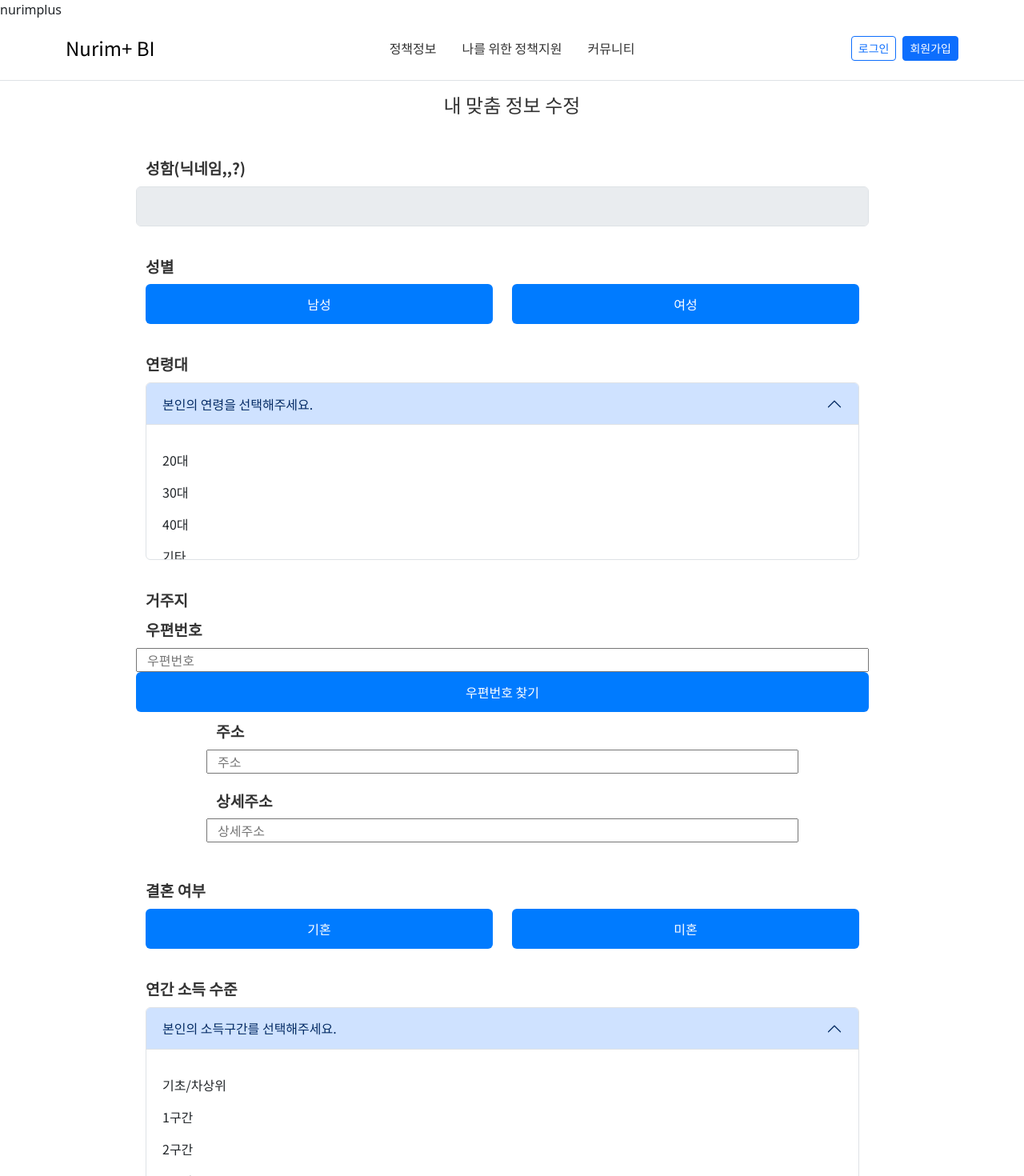
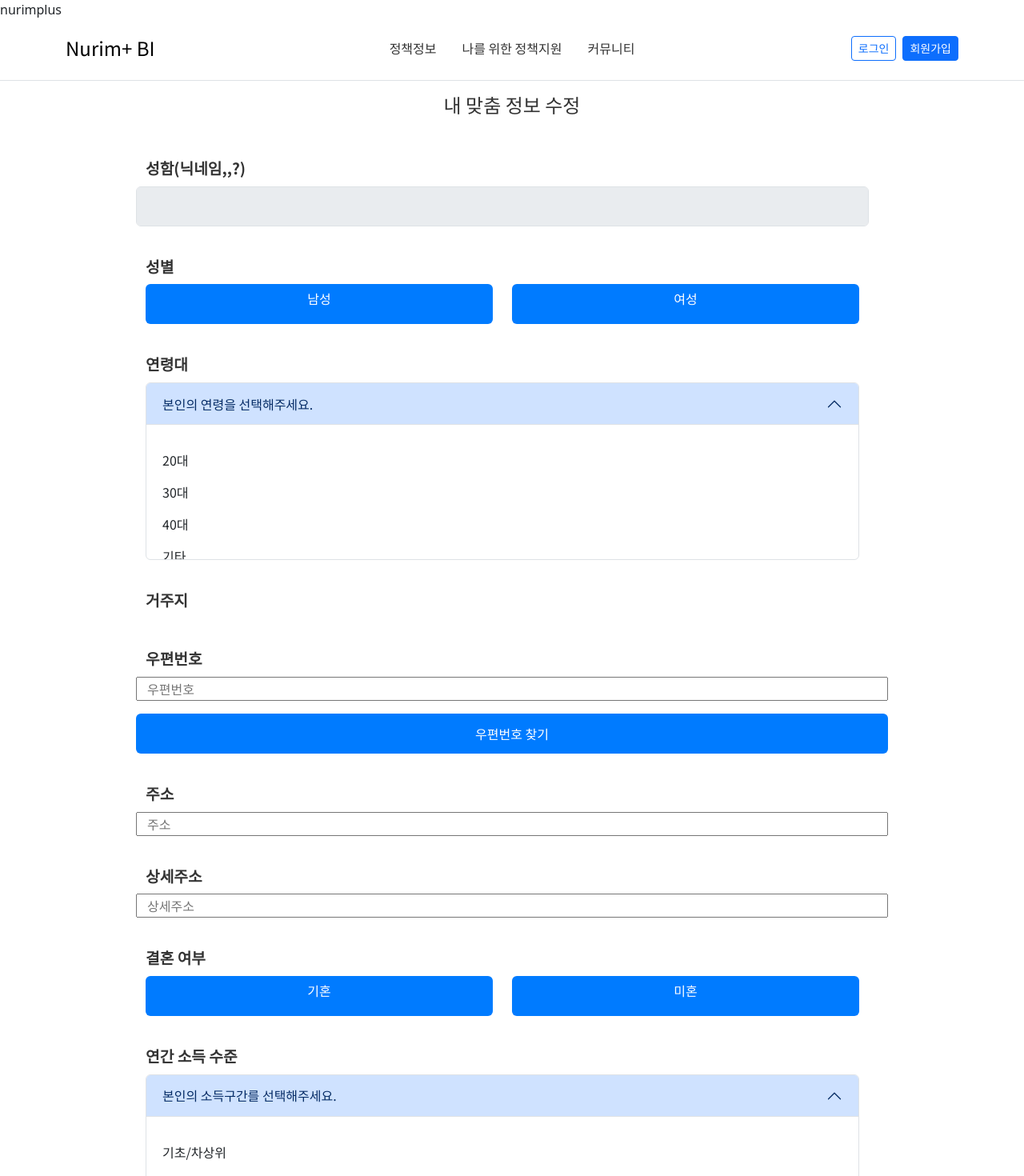
Before and after one commit to team-nurim/nurim-plus-view, a Vue app: page /updateMemberInfo2 in a window 1280 px wide. Shown: the top 1470 px of the page at 80% size. Built offline with nearby package versions, Linux system fonts and the light colour scheme; no server answers.

Commit message:
[Feat](view) 내 맞춤 정보 수정 페이지 세부사항 - 라디오로 변경

```diff
--- a/src/views/mypage/SwitchAccount.vue
+++ b/src/views/mypage/SwitchAccount.vue
@@ -8,17 +8,6 @@
       </div>
 
       <!-- 개인 정보 수정 -->
-      <!-- 내 계정 상태(전문가/일반인) -->
-      <div class="row mt-3 mb-10 align-items-center custom-padding">
-        <label for="Status" class="form-label">내 계정 상태</label>
-        <!-- <input type="text" id="Status" class="form-control" value="" aria-label="Disabled input example" disabled readonly> -->
-        <button type="button" class="btn" @click="toggleText">확인하기</button>
-        <div v-if="showHiddenText" class="row mt-3 mb-10 align-items-center custom-padding">
-          <p id="Status" v-if="member.type === false">계정 전환 심사 중입니다.</p>
-          <p id="Status" v-else-if="member.type === true">계정 전환이 완료되었습니다.</p>
-        </div>
-      </div>
-
       <!-- 이메일 -->
       <div class="row mt-3 mb-10 align-items-center custom-padding">
         <label for="Email" class="form-label">이메일</label>
@@ -73,6 +62,17 @@
         </div>
         <div class="col">
           <button type="button" class="btn btn-update" :disabled="!isFileInputEnabled || member.type === 1">계정전환</button>
+        </div>
+      </div>
+
+      <!-- 내 계정 상태(전문가/일반인) -->
+      <div class="row mt-3 mb-10 align-items-center custom-padding">
+        <label for="Status" class="form-label">내 계정 상태</label>
+        <!-- <input type="text" id="Status" class="form-control" value="" aria-label="Disabled input example" disabled readonly> -->
+        <button v-if="!showHiddenText" type="button" class="btn" @click="toggleText">확인하기</button>
+        <div v-if="showHiddenText" class="row mt-3 mb-10 align-items-center custom-padding">
+          <p id="Status" v-if="member.type === false">계정 전환 심사 중입니다.</p>
+          <p id="Status" v-else-if="member.type === true">계정 전환이 완료되었습니다.</p>
         </div>
       </div>
 
--- a/src/views/mypage/UpdateMemberInfo2.vue
+++ b/src/views/mypage/UpdateMemberInfo2.vue
@@ -21,17 +21,30 @@
         <label for="Gender" class="form-label">성별</label>
         <div class="row" id="Gender">
           <div class="col">
+            <input type="radio" id="male" name="gender" class="btn-check" @click="setGender(0)">
+            <label class="btn btn-update text-center" for="male">남성</label>
+          </div>
+          <div class="col">
+            <input type="radio" id="female" name="gender" class="btn-check" @click="setGender(1)">
+            <label class="btn btn-update text-center" for="female">여성</label>
+          </div>
+        </div>
+      </div>
+      <!-- <div class="row mt-3 mb-10 align-items-center custom-padding">
+        <label for="Gender" class="form-label">성별</label>
+        <div class="row" id="Gender">
+          <div class="col">
             <button type="button" class="btn btn-update" :class="{'active': activeGender === 0 }" @click="setGender(0)">
               남성
             </button>
-          </div>
-          <div class="col">
+          </div> -->
+          <!-- <div class="col">
             <button type="button" class="btn btn-update" :class="{'active': activeGender === 1 }" @click="setGender(1)">
               여성
             </button>
           </div>
         </div>
-      </div>
+      </div> -->
 
       <!-- 연령대 -->
       <div class="row mt-3 mb-10 align-items-center custom-padding">
@@ -49,7 +62,7 @@
                   <a class="dropdown-item mt-3 mb-3" href="#" @click="setAge(20)">20대</a>
                   <a class="dropdown-item mt-3 mb-3" href="#" @click="setAge(30)">30대</a>
                   <a class="dropdown-item mt-3 mb-3" href="#" @click="setAge(40)">40대</a>
-                  <a class="dropdown-item mt-3 mb-3" href="#" @click="setAge(100)">기타</a>
+                  <a class="dropdown-item mt-3 mb-3" href="#" @click="setAge(99)">기타</a>
                 </div>
               </div>
             </div>
@@ -60,30 +73,33 @@
       <!-- 거주지 -->
       <div class="row mt-3 mb-10 align-items-center custom-padding">
         <label for="Residence" class="form-label">거주지</label>
-        <div class="row">
+      </div>
+      <div class="row mt-3 mb-3 align-items-center custom-padding">
         <label for="postcode" class="form-label">우편번호</label>
-          <input type="text" id="postcode" v-model="postcode" placeholder="우편번호">
+        <input type="text" class="mb-3" id="postcode" v-model="postcode" placeholder="우편번호">
         <button type="button" class="btn btn-update" @click="execDaumPostcode">우편번호 찾기</button>
       </div>
-        <div class="row align-items-center custom-padding">
+      <div class="row mt-3 mb-3 align-items-center custom-padding">
         <label for="address" class="form-label">주소</label>
         <input type="text" id="address" v-model="address" placeholder="주소" readonly>
       </div>
-        <div class="row align-items-center custom-padding">
+      <div class="row mt-3 mb-3 align-items-center custom-padding">
         <label for="detailAddress" class="form-label">상세주소</label>
         <input type="text" id="detailAddress" v-model="detailAddress" placeholder="상세주소">
       </div>
-      </div>
+
 
       <!-- 결혼 여부 -->
       <div class="row mt-3 mb-10 align-items-center custom-padding">
-        <label for="Gender" class="form-label">결혼 여부</label>
-        <div class="row" id="Gender">
+        <label for="Marriage" class="form-label">결혼 여부</label>
+        <div class="row" id="Marriage">
           <div class="col">
-            <button type="button" class="btn btn-update" @click="setMarriage(1)">기혼</button>
+            <input type="radio" id="married" name="marriage" class="btn-check" @click="setMarriage(1)">
+            <label class="btn btn-update text-center" for="married">기혼</label>
           </div>
           <div class="col">
-            <button type="button" class="btn btn-update" @click="setMarriage(0)">미혼</button>
+            <input type="radio" id="unmarried" name="marriage" class="btn-check" @click="setMarriage(0)">
+            <label class="btn btn-update text-center" for="unmarried">미혼</label>
           </div>
         </div>
       </div>
```
Lines whose indentation alone changed are shown as unchanged.
